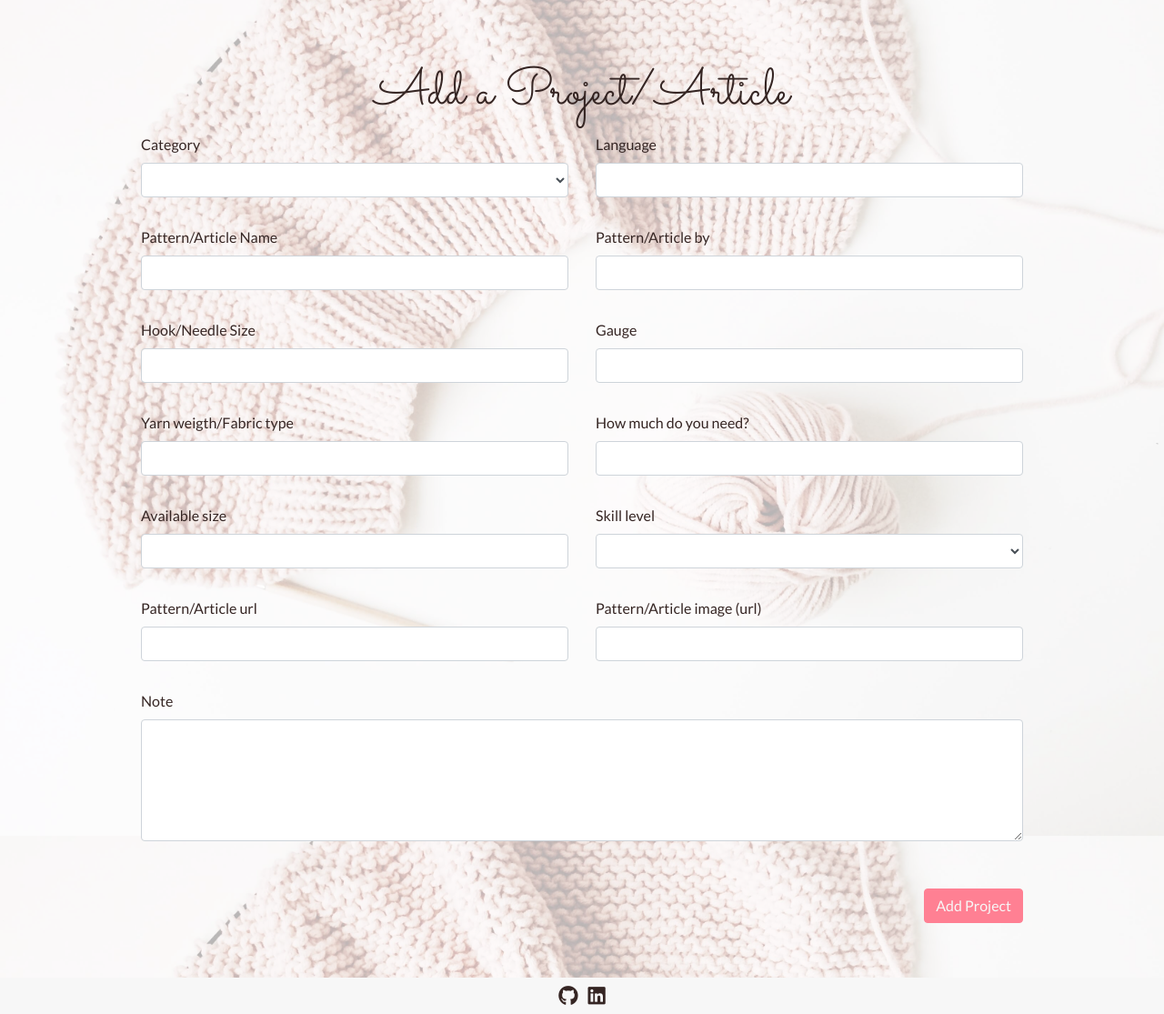
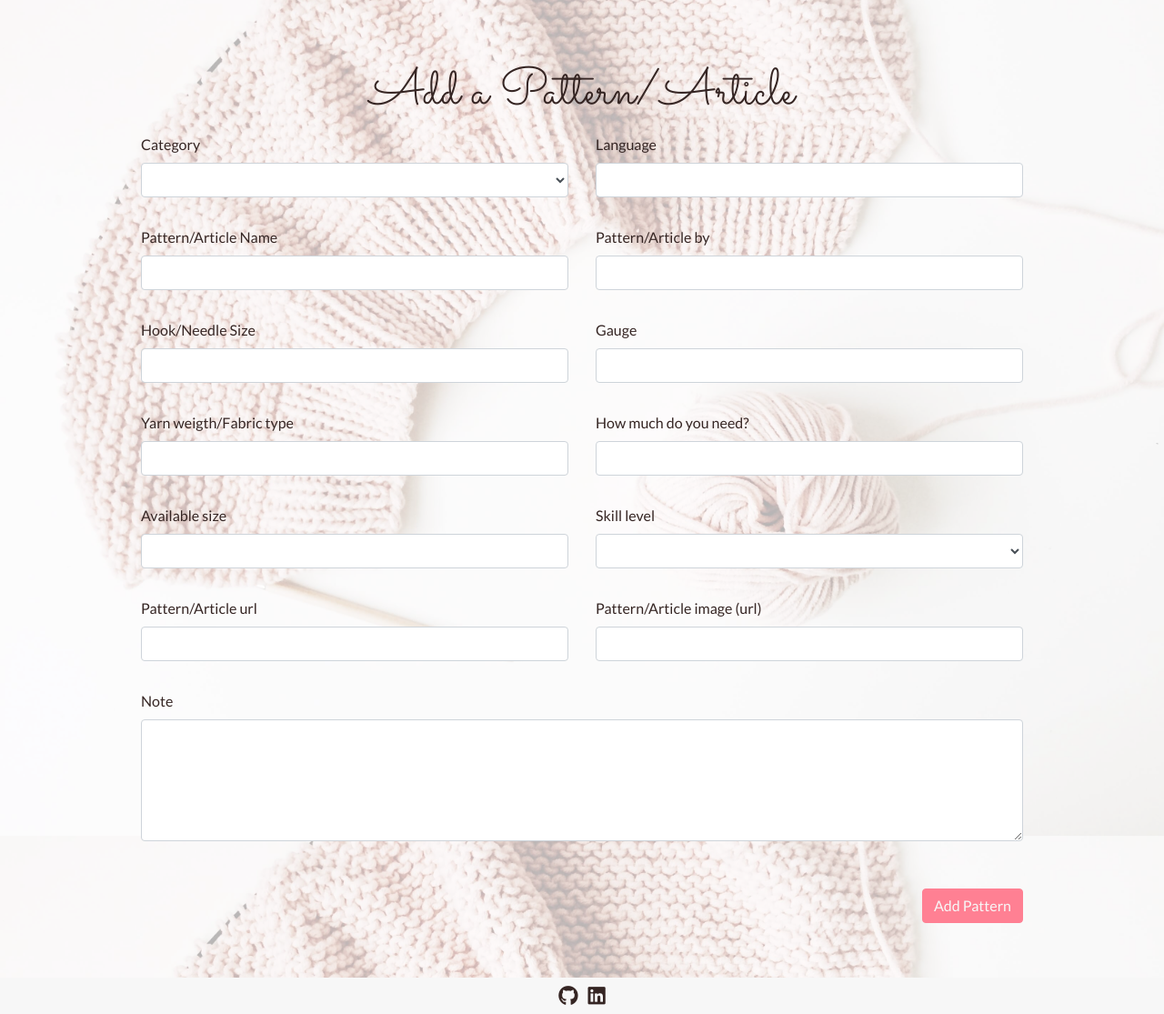
Before and after one commit to elisamunoz/docu-llamas, a Flask app: page /add_pattern in a window 1280 px wide. Shown: the part 100-1215 px from the top of the page at 91% size. Run offline with Flask 2, Linux system fonts and the light colour scheme; a database or web service that is not in the repository returns one stand-in record (values such as "Sample title"); some libraries are stand-ins or nearby versions.

Commit message:
added message when validation isnot true

```diff
--- a/app.py
+++ b/app.py
@@ -66,11 +66,13 @@
 @app.route('/add_pattern')  # Add pattern site
 def add_pattern():
     form = UpdateForm(mongo.db)
+    hasError = request.args.get('showError', default=False, type=bool)
 
     return render_template(
         'addpattern.html',
         form=form,
-        isNew=True
+        isNew=True,
+        hasError=hasError
     )
 
 
@@ -82,24 +84,13 @@
     form = UpdateForm(mongo.db, data=request.form.to_dict())
     is_valid: bool = form.validate()
 
-    # if is_valid:
-    #     return redirect(url_for('get_home'))
-    # else:
-    #     patterns = mongo.db.patterns
-    #     patterns.insert_one(request.form.to_dict())
-    #     return redirect(url_for('about'))
-
-
     if is_valid:
         patterns = mongo.db.patterns
         patterns.insert_one(request.form.to_dict())
         return redirect(url_for('get_patterns'))
     else:
-        return redirect(url_for('add_pattern'))
+        return redirect(url_for('add_pattern', showError=True))
 
-    # patterns = mongo.db.patterns
-    # patterns.insert_one(request.form.to_dict())
-    # return redirect(url_for('get_patterns'))
 
 
 @app.route('/edit_pattern/<pattern_id>')  # Edit pattern site
@@ -131,7 +122,7 @@
             id=pattern_id
         )
 
-    except Exception as e:
+    except Exception:
         return render_template('404.html')
 
 
--- a/templates/addpattern.html
+++ b/templates/addpattern.html
@@ -4,10 +4,18 @@
 <div class="add-edit-pattern background-image">
   <div class="transparent-overlay">
     <div class="add-edit-pattern__form">
+      {% if hasError==True %}
+      <div class="alert alert-danger alert-dismissible fade show" role="alert">
+        <strong>Input is not valid, try again.
+        <button type="button" class="close" data-dismiss="alert" aria-label="Close">
+          <span aria-hidden="true">&times;</span>
+        </button>
+      </div>
+      {% endif %}
       {% if isNew==True %}
-        <h3 class="section__title">Add a Project/Article</h3>
+        <h3 class="section__title">Add a Pattern/Article</h3>
       {% else %}
-        <h3 class="section__title">Edit a Project/Article</h3>
+        <h3 class="section__title">Edit a Pattern/Article</h3>
       {% endif %}
 
       <div class="container">
@@ -16,6 +24,7 @@
         {% else %}
           <form action="{{url_for('update_pattern', pattern_id=id)}}" class="row" method="POST">
         {% endif %}
+        {{form.hidden_tag()}}
             <!-- Category name -->
             <div class="form-group col-md-6">
                 <p>
@@ -125,7 +134,7 @@
             <div class="buttons">
             {% if isNew==True %}
               <!-- Submit button -->
-              <button type="submit" class="btn btn-danger">Add Project</button>
+              <button type="submit" class="btn btn-danger">Add Pattern</button>
             {% else %}
               <!-- Update, Cancel and Delete buttons -->
               <button type="submit" class="btn btn-danger">Update</button>
```
